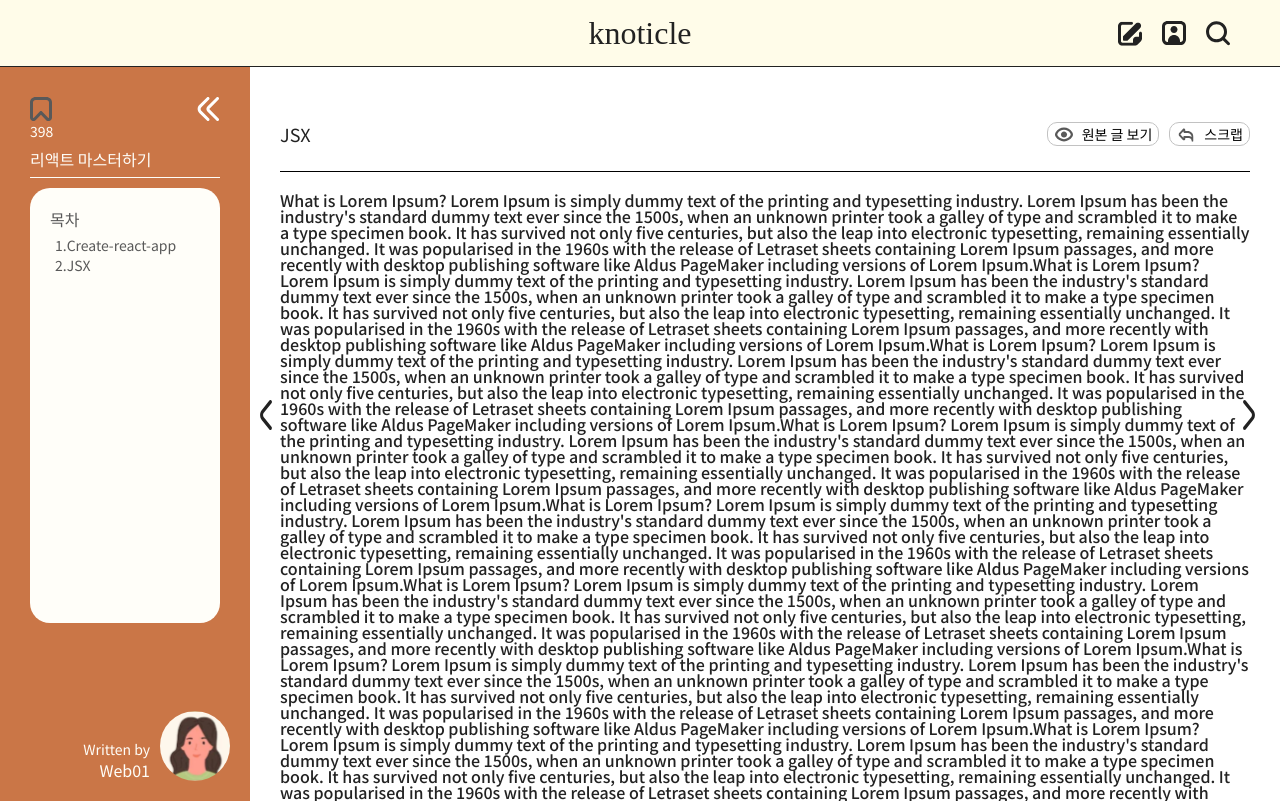
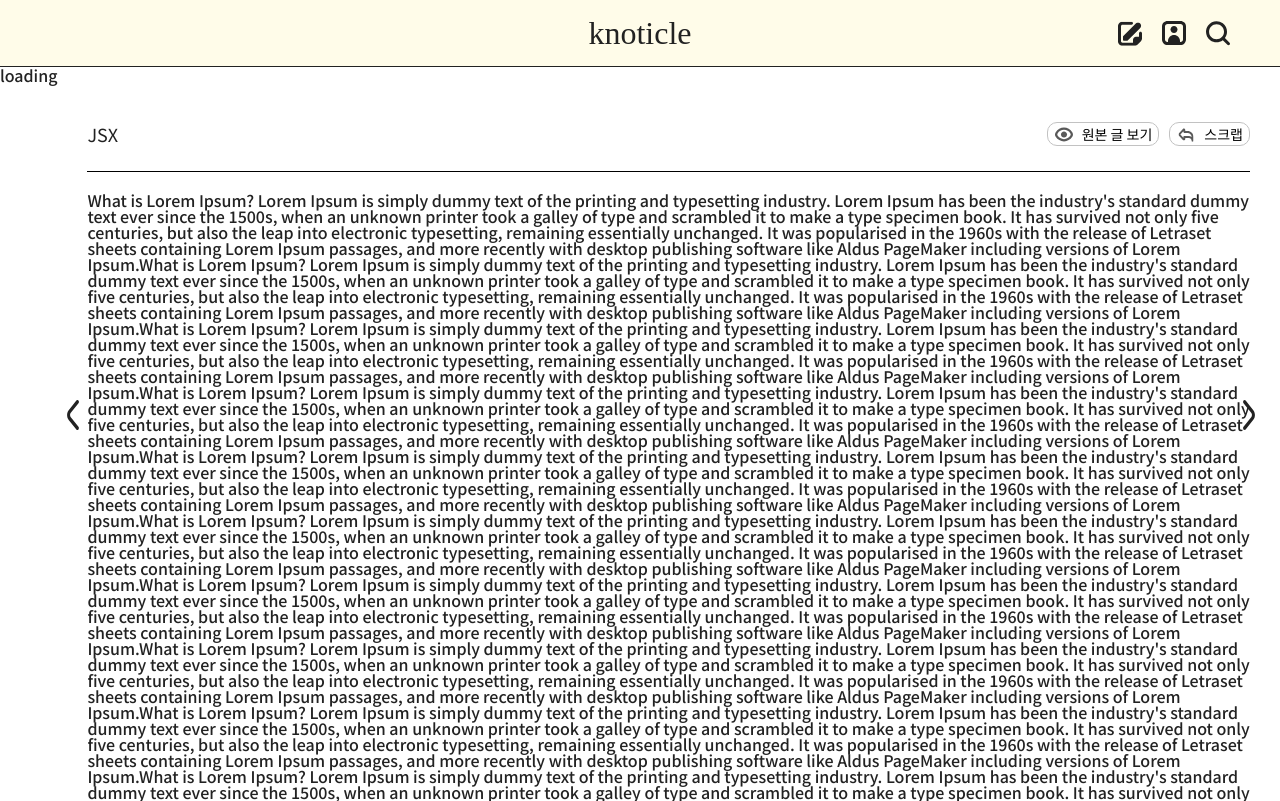
Before and after one commit to boostcampwm-2022/web01-knoticle, a Next.js app in the folder frontend/: page /viewer in a window 1280 px wide. Built offline with nearby package versions, Linux system fonts and the light colour scheme; a web font is replaced by a local one.

Commit message:
feat: 뷰어페이지 다이나믹 라우트, 글조회 요청 - #40 #41

```diff
--- a/frontend/components/Viewer/TOC/index.tsx
+++ b/frontend/components/Viewer/TOC/index.tsx
@@ -24,7 +24,11 @@ const sampleData = {
   username: 'Web01',
 };
 
-export default function TOC() {
+interface TocProps {
+  book: any;
+}
+
+export default function TOC({ book }: TocProps) {
   return (
     <TocWrapper>
       <TocSideBar>
@@ -32,16 +36,16 @@ export default function TOC() {
           <Image src={Bookmark} alt="Viewer Icon" />
           <Image src={Hide} alt="Viewer Icon" />
         </TocIcons>
-        <TextSmall>{sampleData.bookmarkNum}</TextSmall>
-        <TocTitle>{sampleData.bookTitle}</TocTitle>
+        <TextSmall>{book._count.bookmarks}</TextSmall>
+        <TocTitle>{book.title}</TocTitle>
 
         <TocContainer>
           <TextMedium>목차</TextMedium>
           <TocList>
-            {sampleData.articles.map((v, i) => {
+            {book.scraps.map((v) => {
               return (
-                <TextSmall key={v}>
-                  {i + 1}.{v}
+                <TextSmall key={v.order}>
+                  {v.order}.{v.article.title}
                 </TextSmall>
               );
             })}
@@ -51,7 +55,7 @@ export default function TOC() {
       <TocProfile>
         <TocProfileText>
           <TextSmall>Written by</TextSmall>
-          <TextMedium>{sampleData.username}</TextMedium>
+          <TextMedium>{book.user.nickname}</TextMedium>
         </TocProfileText>
         <TocImgWrapper src={SampleProflie} alt="Viewer Icon" />
       </TocProfile>
--- a/frontend/pages/viewer.tsx
+++ /dev/null
@@ -1,16 +0,0 @@
-import GNB from '@components/common/GNB';
-import ArticleContainer from '@components/viewer/ArticleContent';
-import TOC from '@components/viewer/TOC';
-import { Flex } from '@styles/layout';
-
-export default function Viewer() {
-  return (
-    <>
-      <GNB />
-      <Flex>
-        <TOC />
-        <ArticleContainer />
-      </Flex>
-    </>
-  );
-}
--- /dev/null
+++ b/frontend/pages/viewer/[...data].tsx
@@ -0,0 +1,42 @@
+import { useRouter } from 'next/router';
+
+import { useEffect, useState } from 'react';
+
+import axios from 'axios';
+
+import GNB from '@components/common/GNB';
+import ArticleContainer from '@components/viewer/ArticleContent';
+import TOC from '@components/viewer/TOC';
+import { Flex } from '@styles/layout';
+
+export default function Viewer() {
+  const [book, setBook] = useState(null);
+
+  const router = useRouter();
+  useEffect(() => {
+    if (book) return;
+    if (router.query.data?.length === 2) {
+      const [bookId, articleId] = router.query.data;
+
+      axios
+        .get(`${process.env.NEXT_PUBLIC_SERVER_URL}/api/books/${bookId}`)
+        .then((res) => setBook(res.data))
+        .catch((err) => {
+          // 추후 에러 핸들링 추가 예정
+          console.log(err);
+        });
+
+      // articleId -> 글 조회 추가 예정
+    }
+  });
+  // 우선 book데이터를 받아오면 렌더링하도록 구현 -> 추후 변경 예정
+  return (
+    <>
+      <GNB />
+      <Flex>
+        {book ? <TOC book={book} /> : <div>loading</div>}
+        <ArticleContainer />
+      </Flex>
+    </>
+  );
+}
```
